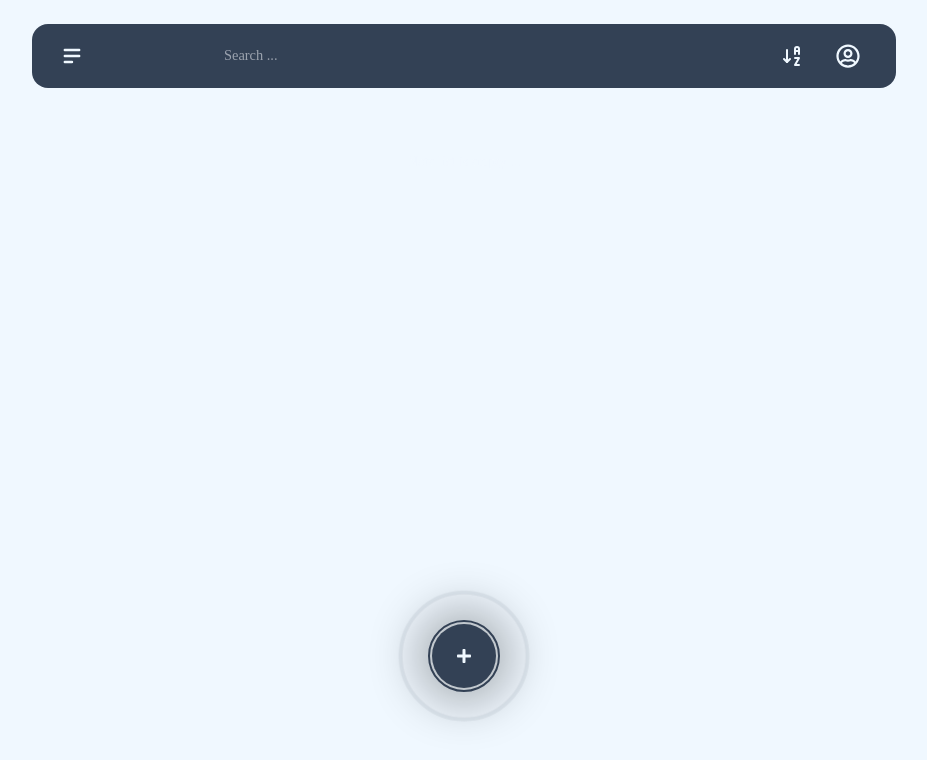
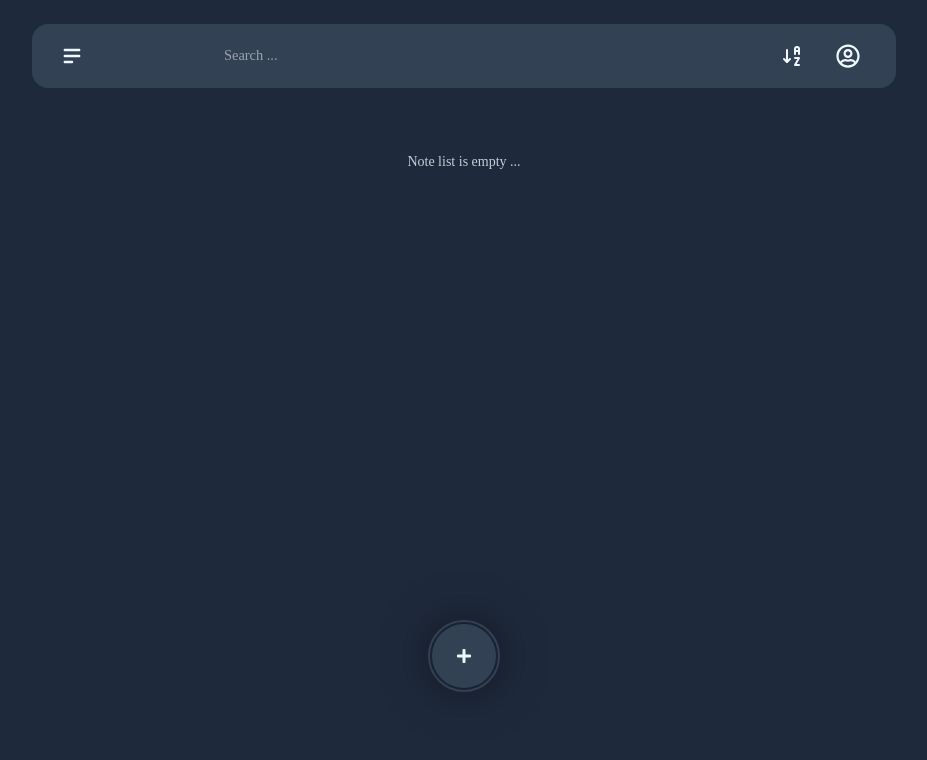
Before and after one commit to MatinHedayat/Note-App, a React (Vite) app: page / in a window 1280 px wide. Shown: the top 760 px of the page, without its empty margins (176-1103 px from the left). Built offline with nearby package versions, Linux system fonts and the light colour scheme; a web font is replaced by a local one.

Commit message:
Add or update some class

```diff
--- a/src/css/tailwind.css
+++ b/src/css/tailwind.css
@@ -6,7 +6,7 @@
 
 @layer base {
   body {
-    @apply bg-aliceblue select-none;
+    @apply bg-aliceblue select-none dark:bg-slate-800 transition-colors;
   }
 
   button {
@@ -16,30 +16,25 @@
 
 @layer components {
   .page {
-    @apply max-w-4xl min-h-screen relative px-4 py-6 mx-auto overflow-hidden;
-    /* background-color: red; */
+    @apply bg-aliceblue max-w-4xl min-h-screen relative px-4 py-6 mx-auto overflow-hidden dark:bg-slate-800 transition-colors;
   }
 
   .plus-shadow {
-    box-shadow: 0 0 3rem 1rem rgba(0, 0, 0, 0.3);
+    box-shadow: 0 0 3rem rgba(0, 0, 0, 0.5);
   }
 
   .menu-shadow {
-    box-shadow: 2rem 1rem 3rem rgba(0, 0, 0, 0.3);
+    box-shadow: 2rem 1rem 3rem rgba(0, 0, 0, 0.2);
   }
 }
 
 /* ============= SCROLL-BAR ============= */
 
 ::-webkit-scrollbar {
-  width:0.3rem;
-}
-
-::-webkit-scrollbar-track {
-  border-radius: 1rem;
+  width: 0.4rem;
 }
 
 ::-webkit-scrollbar-thumb {
-  background: rgba(0, 0, 0, 0.4);
+  @apply bg-slate-700;
   border-radius: 1rem;
 }
```
